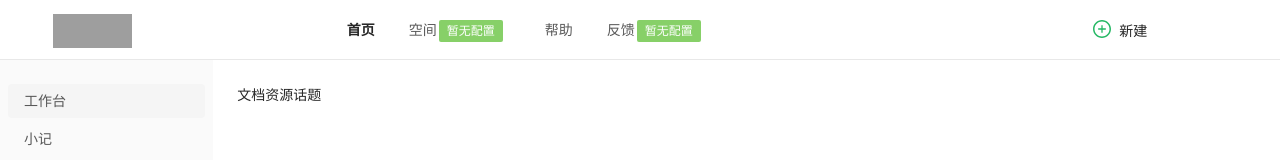
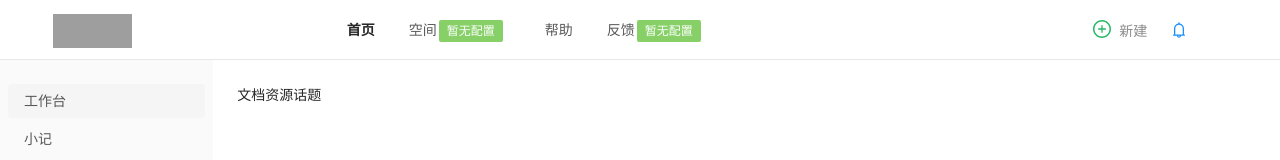
Before and after one commit to qiqingfu/yuque-react-router, a React (Create React App) app: page /dashboard in a window 1280 px wide. Shown: the top 160 px of the page. Built offline with nearby package versions, Linux system fonts and the light colour scheme; grey boxes are pictures that could not be loaded.

Commit message:
feat: 完善首页Header部分

```diff
--- a/src/components/Header/Operation/index.tsx
+++ b/src/components/Header/Operation/index.tsx
@@ -1,27 +1,40 @@
-import React, { FC } from "react";
+import React, { FC, CSSProperties } from "react";
 import { Space, Dropdown, Menu, Typography } from "antd";
-import { PlusCircleOutlined } from "@ant-design/icons";
+import { PlusCircleOutlined, BellOutlined } from "@ant-design/icons";
 import "./index.less";
+
+const menuStyle: CSSProperties = {
+  paddingTop: "6px",
+  paddingBottom: "6px",
+};
 
 const Operation: FC = () => {
   const menu = (
-    <Menu>
+    <Menu style={menuStyle}>
       <Menu.Item key="1">新建知识库</Menu.Item>
+      <Menu.Item key="2">新建知识小组</Menu.Item>
     </Menu>
   );
 
   return (
-    <Space className="operation-container">
-      <Dropdown overlay={menu}>
+    <Space
+      className="operation-container"
+      size={24}
+      style={{ verticalAlign: "middle" }}
+    >
+      <Dropdown overlay={menu} arrow placement="topRight">
         <a href="/" className="link" onClick={(e) => e.preventDefault()}>
           <Space>
             <PlusCircleOutlined
               style={{ color: "#25b864", fontSize: "18px" }}
             />
-            <Typography.Text>新建</Typography.Text>
+            <Typography.Text type="secondary">新建</Typography.Text>
           </Space>
         </a>
       </Dropdown>
+      <a href="/" className="link" onClick={(e) => e.preventDefault()}>
+        <BellOutlined style={{ fontSize: "16px" }} />
+      </a>
     </Space>
   );
 };
```
Also changed, not shown: src/components/Header/Operation/index.less (line endings or trailing spaces).
